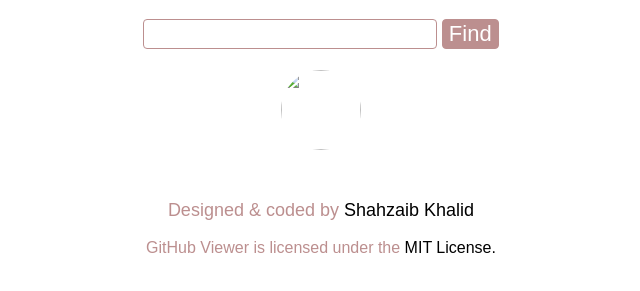
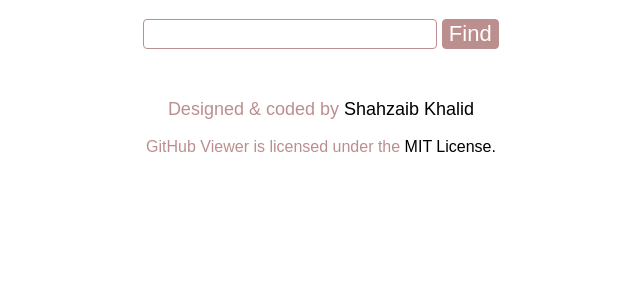
Before and after one commit to shahzaibkhalid/github-viewer, a plain HTML site: page index.html in a window 1280 px wide. Shown: the part 153-444 px from the top of the page, without its empty margins (319-959 px from the left). Drawn offline with nearby package versions, Linux system fonts and the light colour scheme; a web font is replaced by a local one.

Commit message:
fix error in img src

```diff
--- a/index.html
+++ b/index.html
@@ -20,7 +20,7 @@
     </div>
     <h1>{{result.name}}</h1>
     <h2>{{result.login}}</h2>
-    <img class="avatar" src="{{result.avatar_url}}" alt="">
+    <img ng-show="showAfterFetch" class="avatar" ng-src="{{result.avatar_url}}" alt="avatar">
     <h3 class="bio">{{result.bio}}</h3>
     <h4>{{result.location}}</h4>
     <h4>{{result.blog}}</h4>
```
